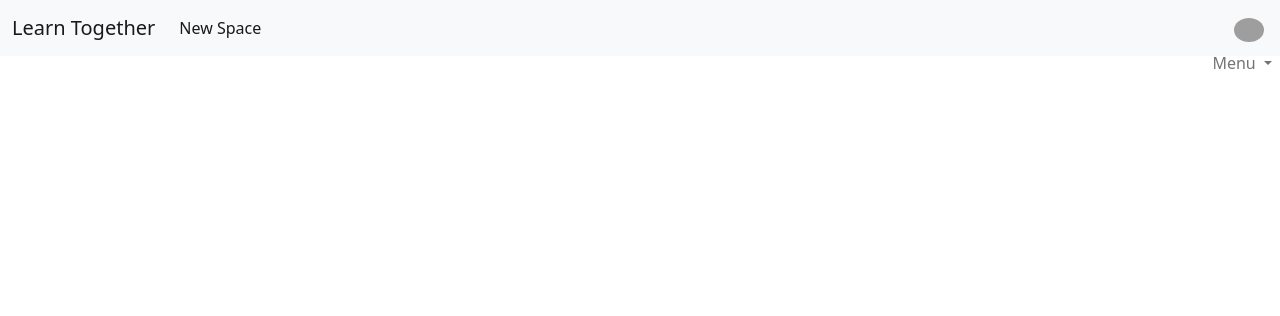
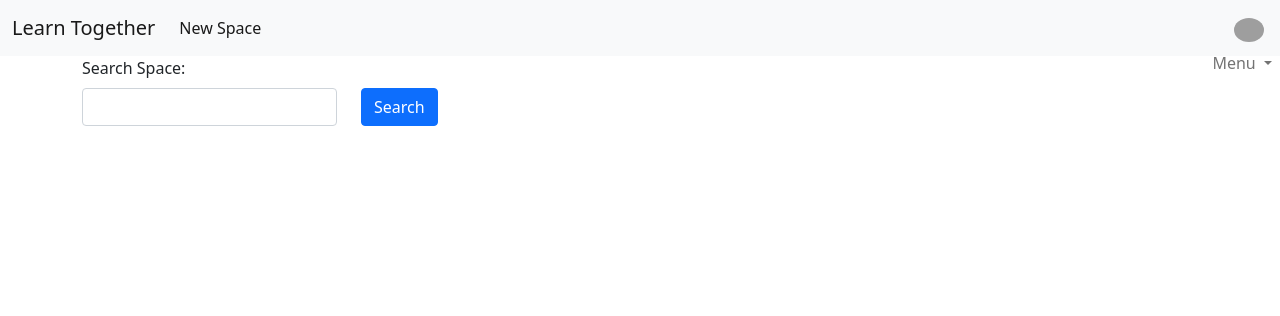
Before and after one commit to erdembilgin/SWE-573-Project, a Django app: page /spaces/home/ in a window 1280 px wide. Shown: the top 316 px of the page. Run offline with Django 4.2, Linux system fonts and the light colour scheme; the visitor is signed in with stand-in values (Sample User, id 1); data that the repository does not hold is empty; grey boxes are pictures that could not be loaded.

Commit message:
search bar added for spaces and posts

```diff
--- a/spaces/views.py
+++ b/spaces/views.py
@@ -20,6 +20,15 @@ class HomeView(View):
             context['spaces'] = Space.objects.all()
             print("auth user")
             return render(request, self.template_name, context)
+        return redirect("/")
+
+    def post(self, request):
+        if request.user.is_authenticated:
+            search_word = request.POST['searchspaces']
+            context = dict()
+            context['spaces'] = Space.objects.filter(title=search_word)
+            return render(request, self.template_name, context)
+
         return redirect("/")
 
 class JoinSpace(View):
--- a/templates/accounts/login.html
+++ b/templates/accounts/login.html
@@ -26,7 +26,7 @@ Login
         <div class="form-outline mb-4 w-25 p-3">
             <label class="form-label" for="form1Example2">Password</label>
             <input type="password" name="pwd" id="form1Example2" class="form-control" />
-
+        </div>
             <br><br>
         <!-- Submit button -->
         <button type="submit" class="btn btn-primary btn-block">Sign in</button>
--- a/templates/spaces/homepage.html
+++ b/templates/spaces/homepage.html
@@ -9,6 +9,27 @@ Homepage
 
 
 {% block content %}
+
+<form method="post">
+    {% csrf_token %}
+
+    <div class="container ">
+        <div class="row form-outline mb-4 w-50">
+          <div class="col-sm">
+            <label class="form-label" for="form1Example1">Search Space:</label>
+            <input type="text" id="form1Example1" name="searchspaces" class="form-control" />
+          </div>
+          <div class="col-sm">
+            <br>
+            <button type="submit" class="btn btn-primary btn-block mt-2">Search</button>
+          </div>
+        </div>
+      </div>
+
+
+
+  </form>
+  <br><br>
 
 <div class="row">
     {% for space in spaces %}
```
Also changed, not shown: posts/views.py (+14 -0 lines), templates/posts/posts.html (+21 -0 lines), media/posts/tree-736885__480_DeCAQp5.jpg (added), media/posts/tree-736885__480_LpwZhQT.jpg (added).
